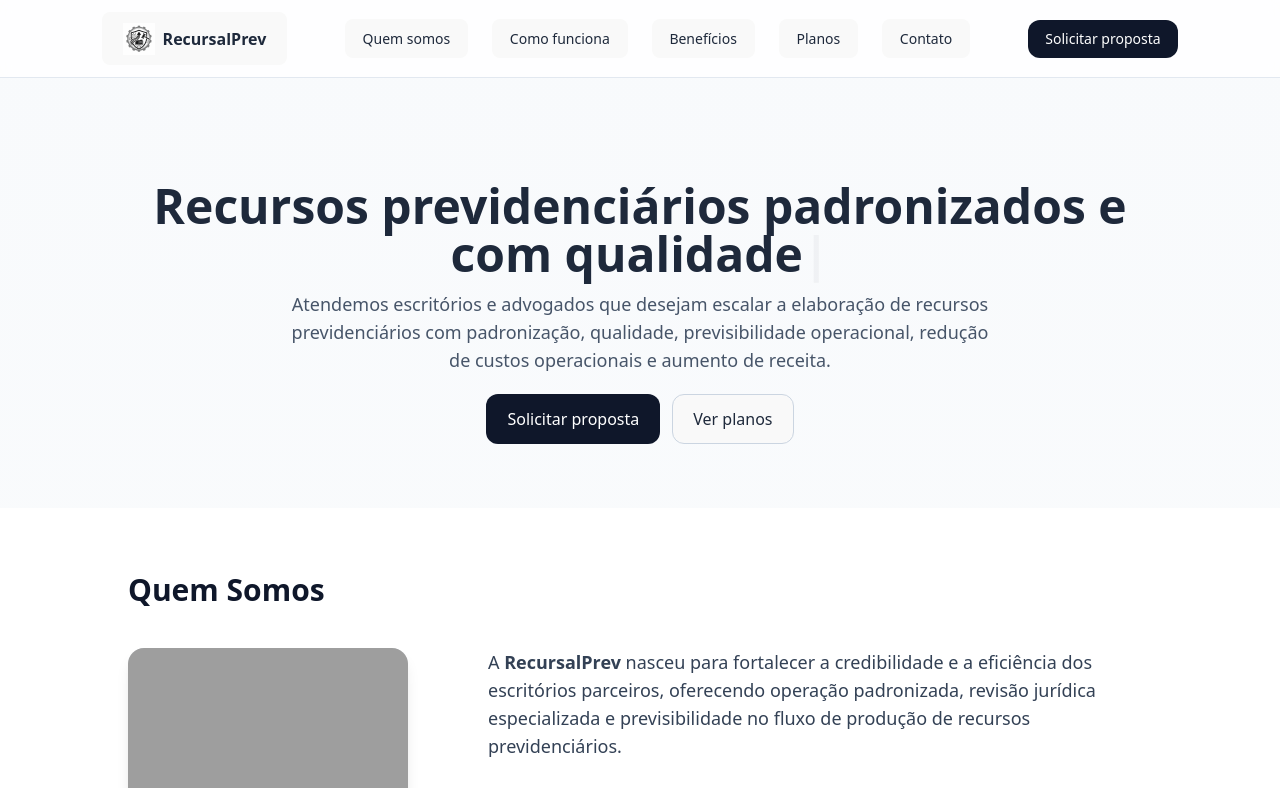
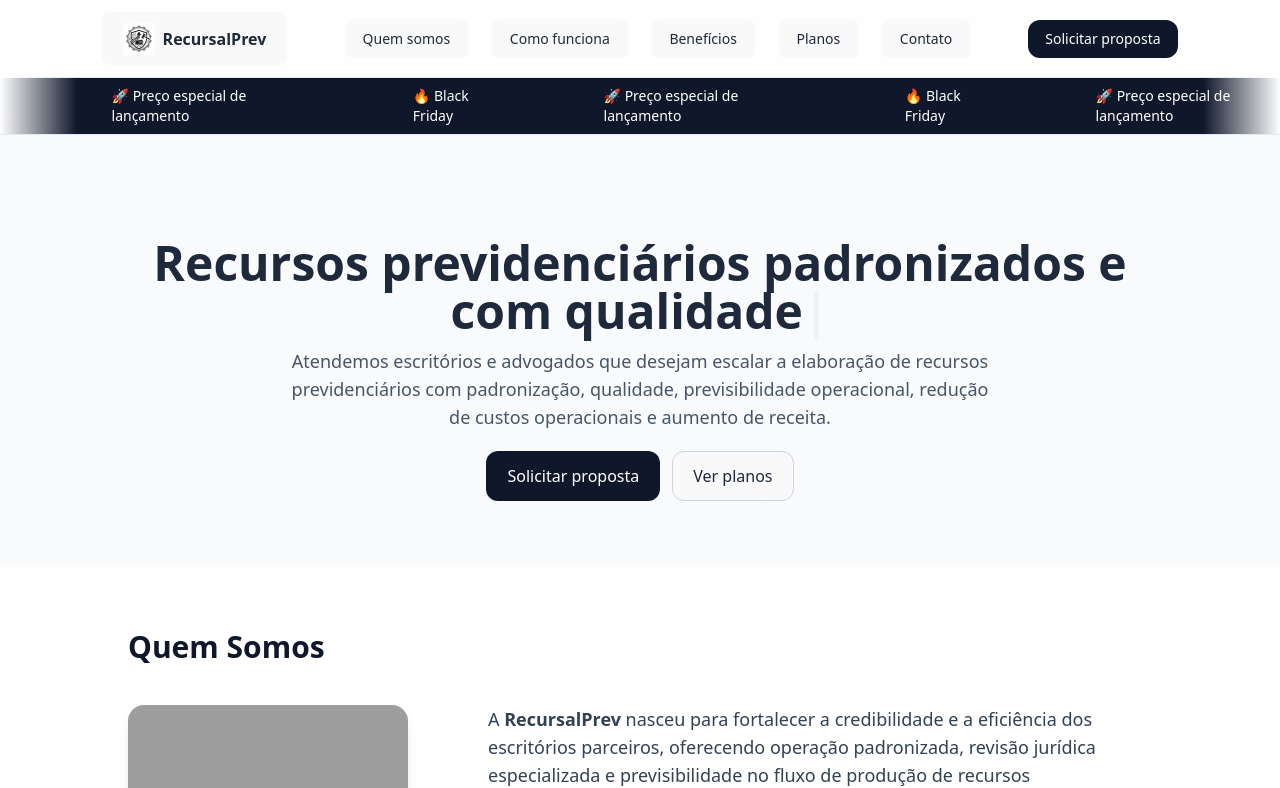
Before and after one commit to frpsantos/recursalprev, a React (Vite) app: page / in a window 1280 px wide. Shown: the top 788 px of the page. Built offline with nearby package versions, Linux system fonts and the light colour scheme; grey boxes are pictures that could not be loaded.

Commit message:
novo banner

```diff
--- a/src/App.jsx
+++ b/src/App.jsx
@@ -154,18 +154,52 @@ export default function RecursalPrevLanding() {
           </button>
         </div>
 
-        {/* Banner letreiro */}
-        {/* <div className="w-full overflow-hidden border-t border-slate-200 bg-slate-900 text-white">
+
+
+        {/* Banner letreiro — sempre em uma linha (mobile safe) */}
+        <style>{`
+          @keyframes rp-marquee-line {
+            0% { transform: translateX(0); }
+            100% { transform: translateX(-50%); } /* move metade do trilho duplicado */
+          }
+
+          @media (prefers-reduced-motion: reduce) {
+            .rp-marquee-line {
+              animation: none !important;
+              transform: none !important;
+            }
+          }
+        `}</style>
+
+        <div
+          className="
+            relative overflow-hidden border-t border-slate-200 bg-slate-900 text-white
+            [mask-image:linear-gradient(to_right,transparent,black_6%,black_94%,transparent)]
+          "
+        >
+          {/* trilho duplicado */}
           <div
-            className="whitespace-nowrap py-2 text-xs sm:text-sm tracking-wide"
-            style={{ animation: "rp-marquee 40s linear infinite" }}
+            className="
+              rp-marquee-line flex w-[300%]
+              [animation:rp-marquee-line_30s_linear_infinite]
+            "
           >
-            <span className="mx-6">Preço especial de lançamento + Black Friday</span>
-            <span className="mx-6">Preço especial de lançamento + Black Friday</span>
-            <span className="mx-6">Preço especial de lançamento + Black Friday</span>
-            <span className="mx-6">Preço especial de lançamento + Black Friday</span>
+            {/* cópia 1 */}
+            <div className="flex items-left gap-12 w-1/2 shrink-0 py-2 text-xs sm:text-sm">
+              <span className="px-6">🚀 Preço especial de lançamento</span>
+              <span className="px-6">🔥 Black Friday</span>
+              <span className="px-6">🚀 Preço especial de lançamento</span>
+              <span className="px-6">🔥 Black Friday</span>
+              <span className="px-6">🚀 Preço especial de lançamento</span>
+              <span className="px-6">🔥 Black Friday</span>
+              <span className="px-6">🚀 Preço especial de lançamento</span>
+              <span className="px-6">🔥 Black Friday</span>
+
+            </div>
           </div>
-        </div> */}
+        </div>
+
+
 
         {/* Menu Mobile */}
         <div className={["md:hidden px-[5vw] pb-3 transition-all duration-200", mobileOpen ? "max-h-[480px] opacity-100" : "max-h-0 opacity-0 overflow-hidden"].join(" ")}>
```
